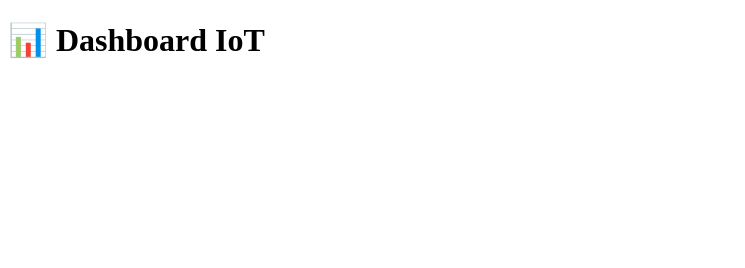
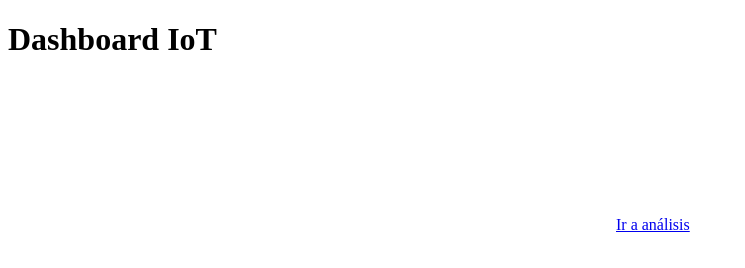
Before and after one commit to infortecnoluz-dev/dht11-dashboard, a plain HTML site: page index.html in a window 1280 px wide. Shown: the whole page, without its empty margins (0-745 px from the left). Drawn offline with nearby package versions, Linux system fonts and the light colour scheme; no server answers.

Commit message:
Update index.html

```diff
--- a/index.html
+++ b/index.html
@@ -6,11 +6,11 @@
 </head>
 
 <body>
-  <h1>📊 Dashboard IoT</h1>
+  <h1> Dashboard IoT</h1>
 
   <canvas id="tempChart"></canvas>
   <canvas id="humChart"></canvas>
-
+<a href="analisis.html">Ir a análisis </a>
 <script>
 
 const url = "https://api.thingspeak.com/channels/3328477/feeds.json?results=20";
```
